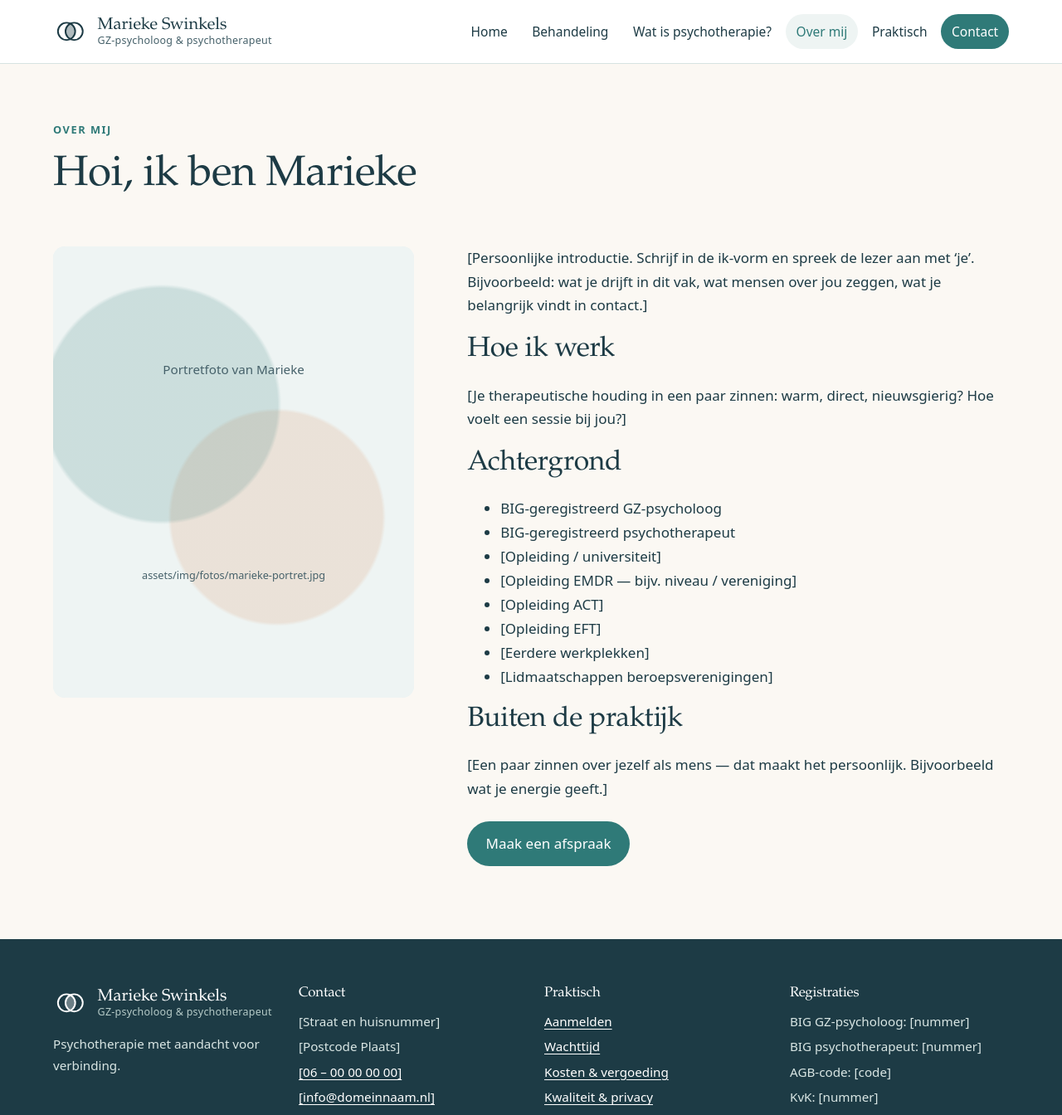
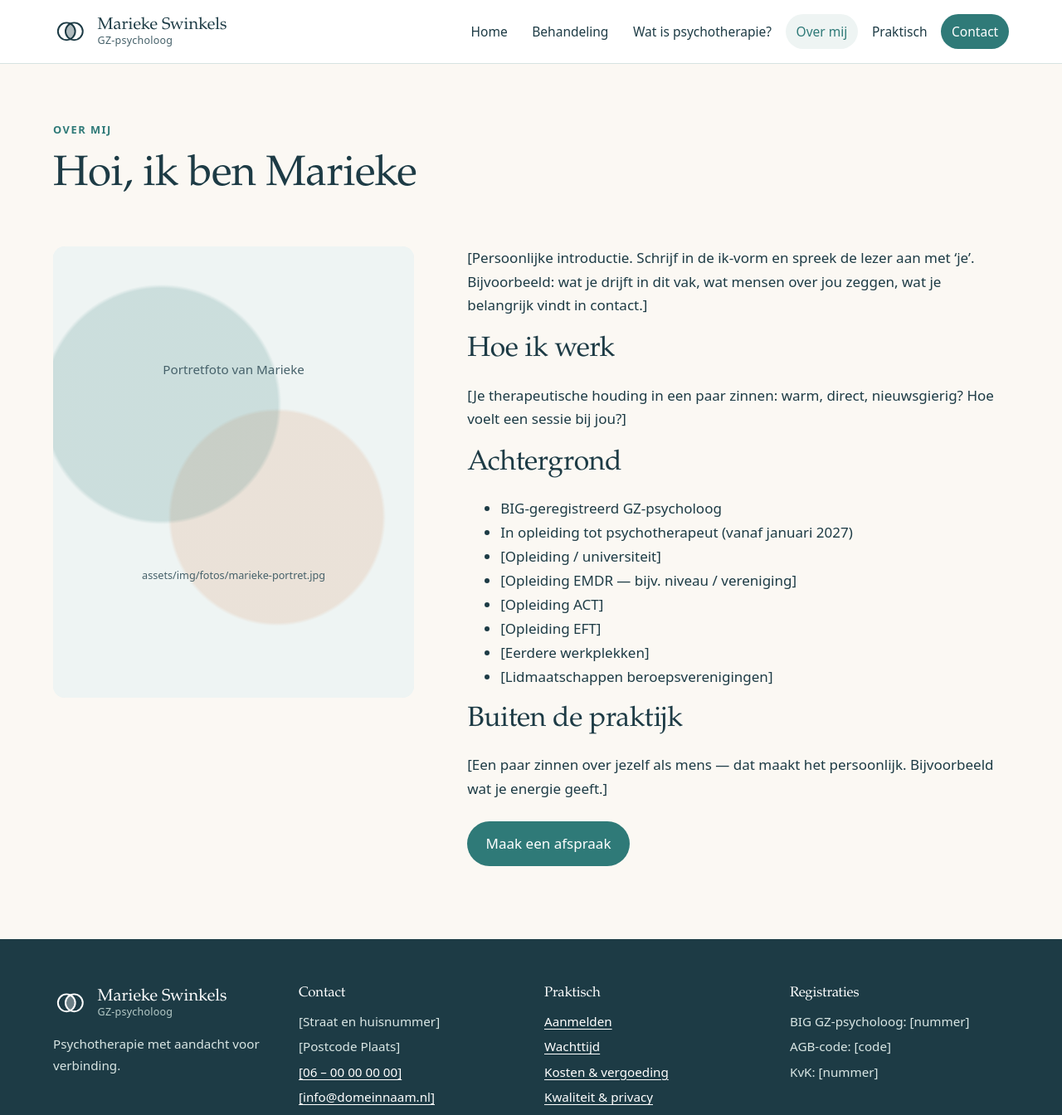
Before and after one commit to thijsvanvegchel/assistent, a plain HTML site: page opzet website/over-mij.html in a window 1280 px wide. Shown: the top 1344 px of the page at 83% size. Drawn offline with Linux system fonts and the light colour scheme.

Commit message:
Opleidingsstructuur toegevoegd en titel op website gecorrigeerd
- Mappen voor contracten, opleidingsplan, planning, inhoud,
  supervisie/leertherapie, roadmap, inbox en logboek
- Intakevragen in 00-start/
- CLAUDE.md met context en privacyregels
- Website: 'psychotherapeut' vervangen door GZ-psycholoog /
  in opleiding tot psychotherapeut (beschermde BIG-titel)

Co-Authored-By: Claude Opus 5.5 <noreply@anthropic.com>
Claude-Session: https://claude.ai/code/session_01Rg2ywbCDz6x2tJCL4xcJxv

```diff
--- a/opzet website/over-mij.html
+++ b/opzet website/over-mij.html
@@ -4,7 +4,7 @@
   <meta charset="utf-8">
   <meta name="viewport" content="width=device-width, initial-scale=1">
   <title>Over mij — Marieke Swinkels</title>
-  <meta name="description" content="Maak kennis met Marieke Swinkels, GZ-psycholoog en psychotherapeut.">
+  <meta name="description" content="Maak kennis met Marieke Swinkels, GZ-psycholoog.">
   <link rel="icon" href="assets/img/favicon.svg" type="image/svg+xml">
   <link rel="stylesheet" href="assets/css/style.css">
 </head>
@@ -14,7 +14,7 @@
   <div class="container">
     <a class="logo" href="index.html" aria-label="Marieke Swinkels — naar de homepage">
       <svg viewBox="0 0 64 64" aria-hidden="true"><circle cx="25" cy="32" r="16" fill="none" stroke="currentColor" stroke-width="3"/><circle cx="39" cy="32" r="16" fill="none" stroke="currentColor" stroke-width="3"/><path d="M32 17.6A16 16 0 0 1 32 46.4A16 16 0 0 1 32 17.6z" fill="currentColor" opacity=".35"/></svg>
-      <span class="logo-tekst"><span class="logo-naam">Marieke Swinkels</span><span class="logo-sub">GZ-psycholoog &amp; psychotherapeut</span></span>
+      <span class="logo-tekst"><span class="logo-naam">Marieke Swinkels</span><span class="logo-sub">GZ-psycholoog</span></span>
     </a>
     <button class="nav-toggle" aria-expanded="false" aria-controls="hoofdmenu">Menu</button>
     <nav class="hoofdmenu" id="hoofdmenu" aria-label="Hoofdmenu">
@@ -38,7 +38,7 @@
       <h2>Achtergrond</h2>
       <ul>
         <li>BIG-geregistreerd GZ-psycholoog</li>
-        <li>BIG-geregistreerd psychotherapeut</li>
+        <li>In opleiding tot psychotherapeut (vanaf januari 2027)</li>
         <li>[Opleiding / universiteit]</li>
         <li>[Opleiding EMDR — bijv. niveau / vereniging]</li>
         <li>[Opleiding ACT]</li>
@@ -57,7 +57,7 @@
   <div class="container">
     <div class="footer-grid">
       <div>
-        <a class="logo" href="index.html"><svg viewBox="0 0 64 64" aria-hidden="true"><circle cx="25" cy="32" r="16" fill="none" stroke="currentColor" stroke-width="3"/><circle cx="39" cy="32" r="16" fill="none" stroke="currentColor" stroke-width="3"/><path d="M32 17.6A16 16 0 0 1 32 46.4A16 16 0 0 1 32 17.6z" fill="currentColor" opacity=".35"/></svg><span class="logo-tekst"><span class="logo-naam">Marieke Swinkels</span><span class="logo-sub">GZ-psycholoog &amp; psychotherapeut</span></span></a>
+        <a class="logo" href="index.html"><svg viewBox="0 0 64 64" aria-hidden="true"><circle cx="25" cy="32" r="16" fill="none" stroke="currentColor" stroke-width="3"/><circle cx="39" cy="32" r="16" fill="none" stroke="currentColor" stroke-width="3"/><path d="M32 17.6A16 16 0 0 1 32 46.4A16 16 0 0 1 32 17.6z" fill="currentColor" opacity=".35"/></svg><span class="logo-tekst"><span class="logo-naam">Marieke Swinkels</span><span class="logo-sub">GZ-psycholoog</span></span></a>
         <p>Psychotherapie met aandacht voor verbinding.</p>
       </div>
       <div>
@@ -82,7 +82,6 @@
         <h3>Registraties</h3>
         <ul>
           <li>BIG GZ-psycholoog: [nummer]</li>
-          <li>BIG psychotherapeut: [nummer]</li>
           <li>AGB-code: [code]</li>
           <li>KvK: [nummer]</li>
         </ul>
```
Also changed, not shown: opzet website/behandeling.html (+2 -3 lines), opzet website/contact.html (+3 -4 lines), opzet website/index.html (+4 -5 lines), opzet website/praktisch.html (+2 -3 lines), opzet website/wat-is-psychotherapie.html (+3 -4 lines), 11 other files.
